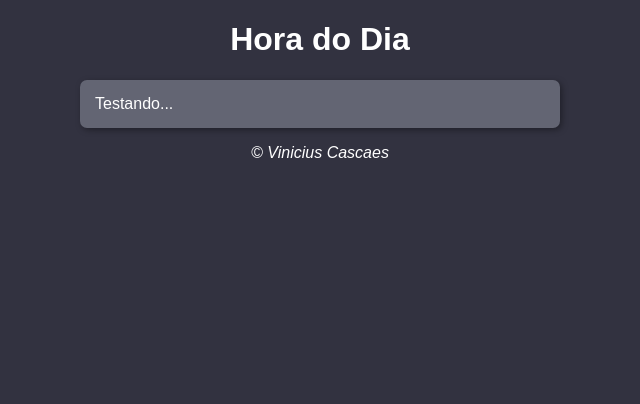
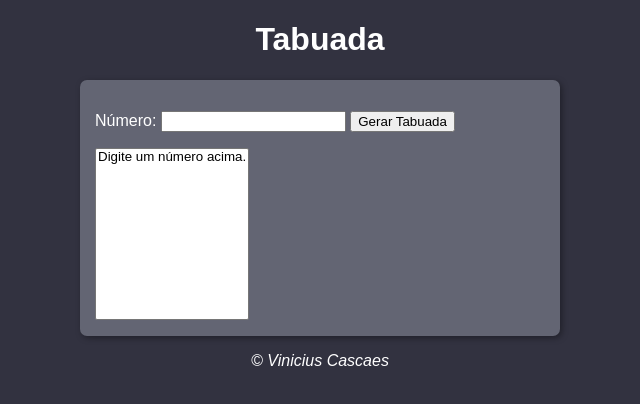
Before and after one commit to viniciuspra/javascript, a plain HTML site: page aula14ex/ex017/modelo.html in a window 1280 px wide. Shown: the whole page, without its empty margins (320-960 px from the left). Drawn offline with Linux system fonts and the light colour scheme; files that its build step writes are made by us from their sources.

Commit message:
Update modelo.html

```diff
--- a/aula14ex/ex017/modelo.html
+++ b/aula14ex/ex017/modelo.html
@@ -4,24 +4,29 @@
     <meta charset="UTF-8">
     <meta http-equiv="X-UA-Compatible" content="IE=edge">
     <meta name="viewport" content="width=device-width, initial-scale=1.0">
-    <title>Modelo de Exercício</title>
-    <link rel="stylesheet" href="css/style.css">
+    <title>Tabuada</title>
+    <link rel="stylesheet" href="style.css">
 </head>
 <body>
     <header>
-        <h1>Hora do Dia</h1>
+        <h1>Tabuada</h1>
     </header>
     <section>
         <div>
-            Testando...
+            <p>Número:
+                <input type="number" name="num" id="num">
+                <input type="button" value="Gerar Tabuada" onclick="contar()">
+            </p>
         </div>
-        <div>
-
+        <div id="res">
+                <select name="sel" id="sel" size="10">
+                    <option>Digite um número acima.</option>
+                </select>
         </div>
     </section>
     <footer>
         <p>&copy; Vinicius Cascaes</p>
     </footer>
-    <script src="js/script.js"></script>
+    <script src="script.js"></script>
 </body>
 </html>
```
